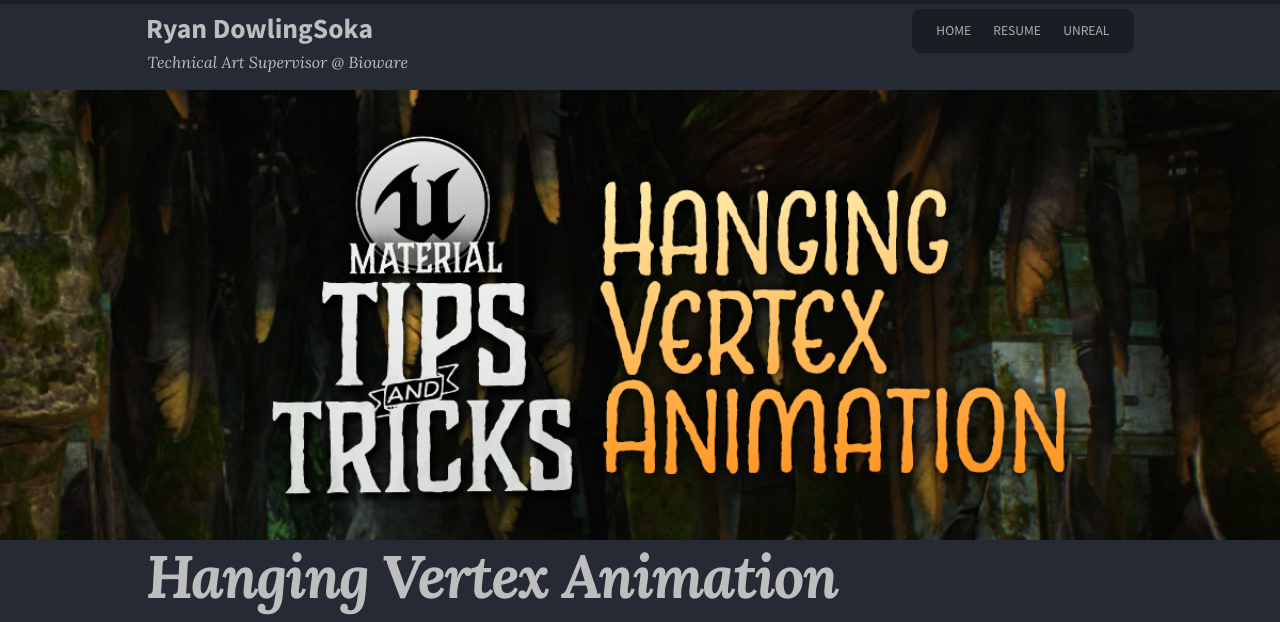
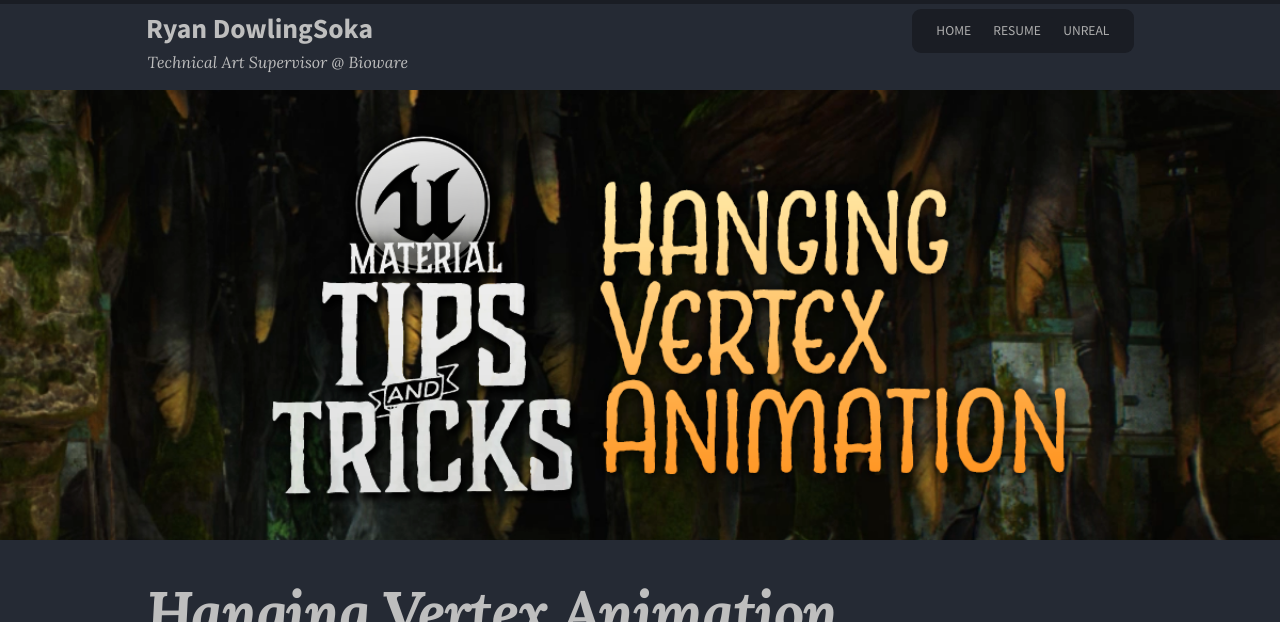
Before and after one commit to Ryan-DowlingSoka/ryan-dowlingsoka.github.io, a Jekyll site: the page built from _unreal/hanging-vertex-animation.md, in a window 1280 px wide. Shown: the top 622 px of the page. Built offline with Jekyll 4.4.1, drawn with Linux system fonts in a browser that asks for light colours; nearby versions of some CDN libraries; grey boxes are pictures that could not be loaded.

```diff
--- a/_sass/so-simple/_page.scss
+++ b/_sass/so-simple/_page.scss
@@ -22,9 +22,9 @@
   position: relative;
   text-align: center;
   //margin-top: (-1 * $site-logo-height) / 2;
-  //margin-bottom: 2em;
+  margin-bottom: 2em;
   z-index: -1;
-  margin-top: -3em;
+  margin-top: -2em;
   max-height: 450px;
 
   overflow:hidden;
```
Also changed, not shown: _unreal/batch-rename-tool.md (+2 -2 lines), 1 other file.
